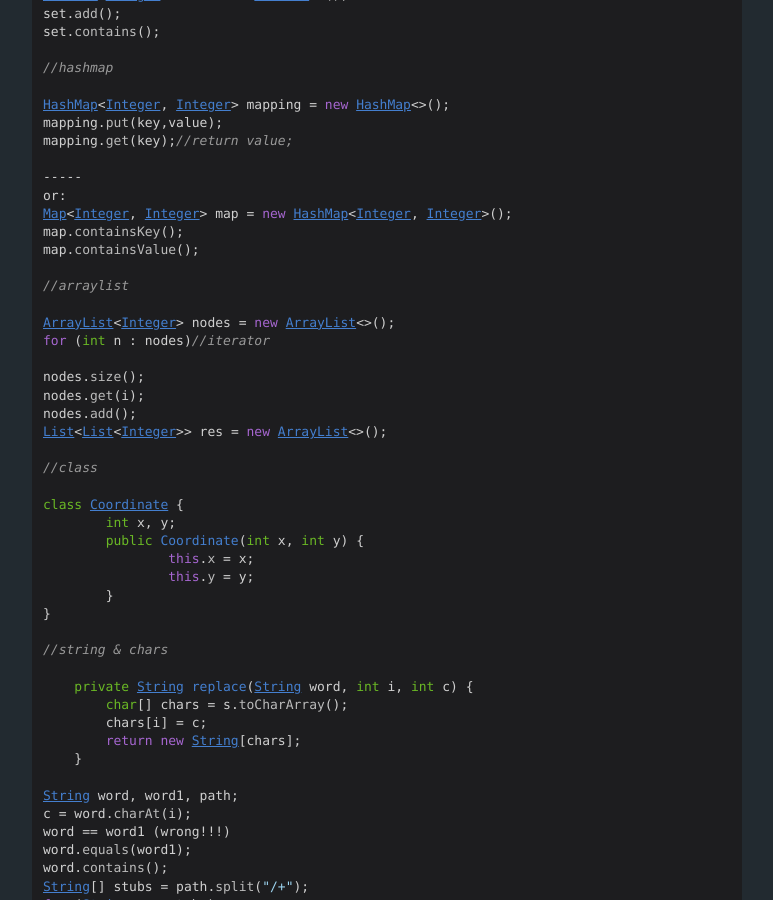
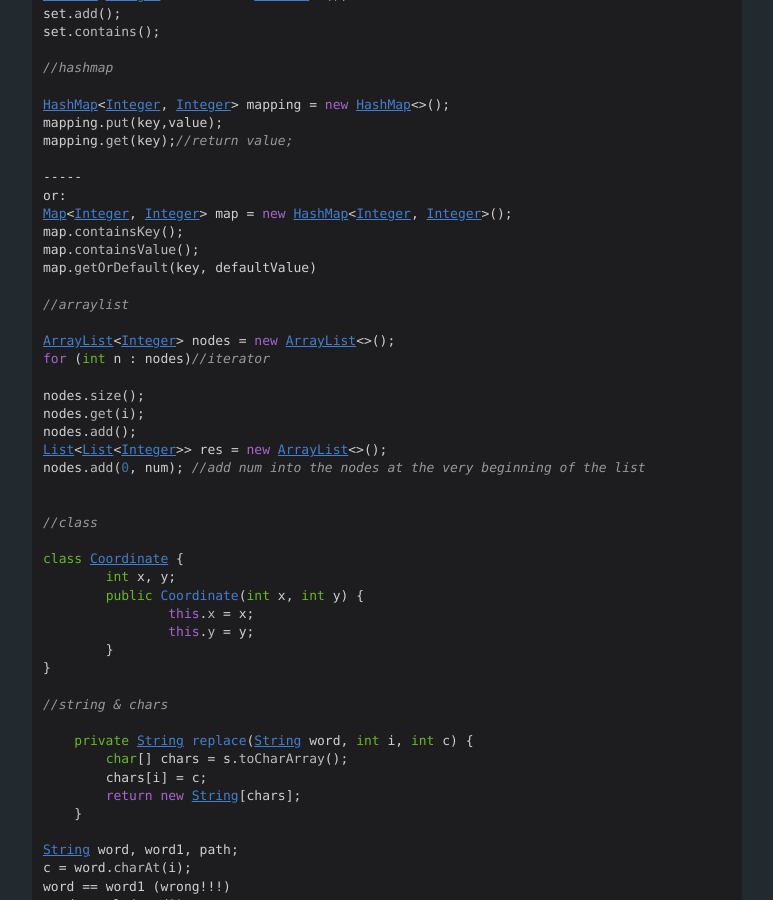
Before and after one commit to lulu-jiang/lulu-jiang.github.io, a Jekyll site: the page built from _posts/2017-09-07-Java.md, in a window 1280 px wide and 900 px high, scrolled down 821 px. Shown: the whole window, without its empty margins (253-1026 px from the left). Built offline with Jekyll 4.4.1, drawn with Linux system fonts in a browser that asks for light colours; nearby versions of some CDN libraries; comment, search, counter and statistics services are not loaded; some of the changed text lies outside the part shown.

Commit message:
add hashmap

```diff
--- a/_posts/2017-09-07-Java.md
+++ b/_posts/2017-09-07-Java.md
@@ -40,6 +40,7 @@ or:
 Map<Integer, Integer> map = new HashMap<Integer, Integer>();
 map.containsKey();
 map.containsValue();
+map.getOrDefault(key, defaultValue)
 
 //arraylist
 ArrayList<Integer> nodes = new ArrayList<>();
@@ -48,6 +49,7 @@ nodes.size();
 nodes.get(i);
 nodes.add();
 List<List<Integer>> res = new ArrayList<>();
+nodes.add(0, num); //add num into the nodes at the very beginning of the list
 
 //class
 class Coordinate {
```
Also changed, not shown: _posts/2017-10-23-HashMap.md (added, +18 -0 lines).
